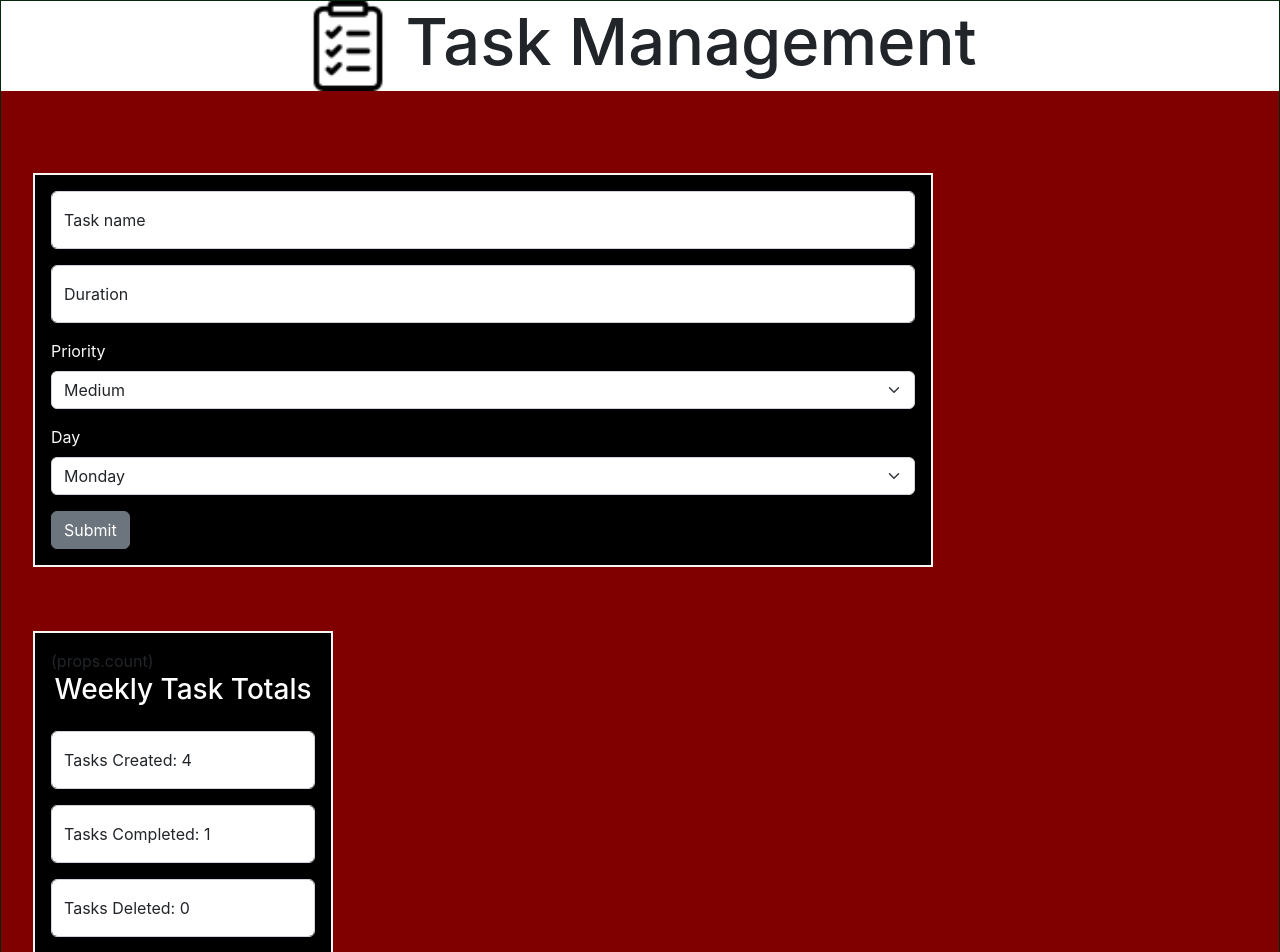
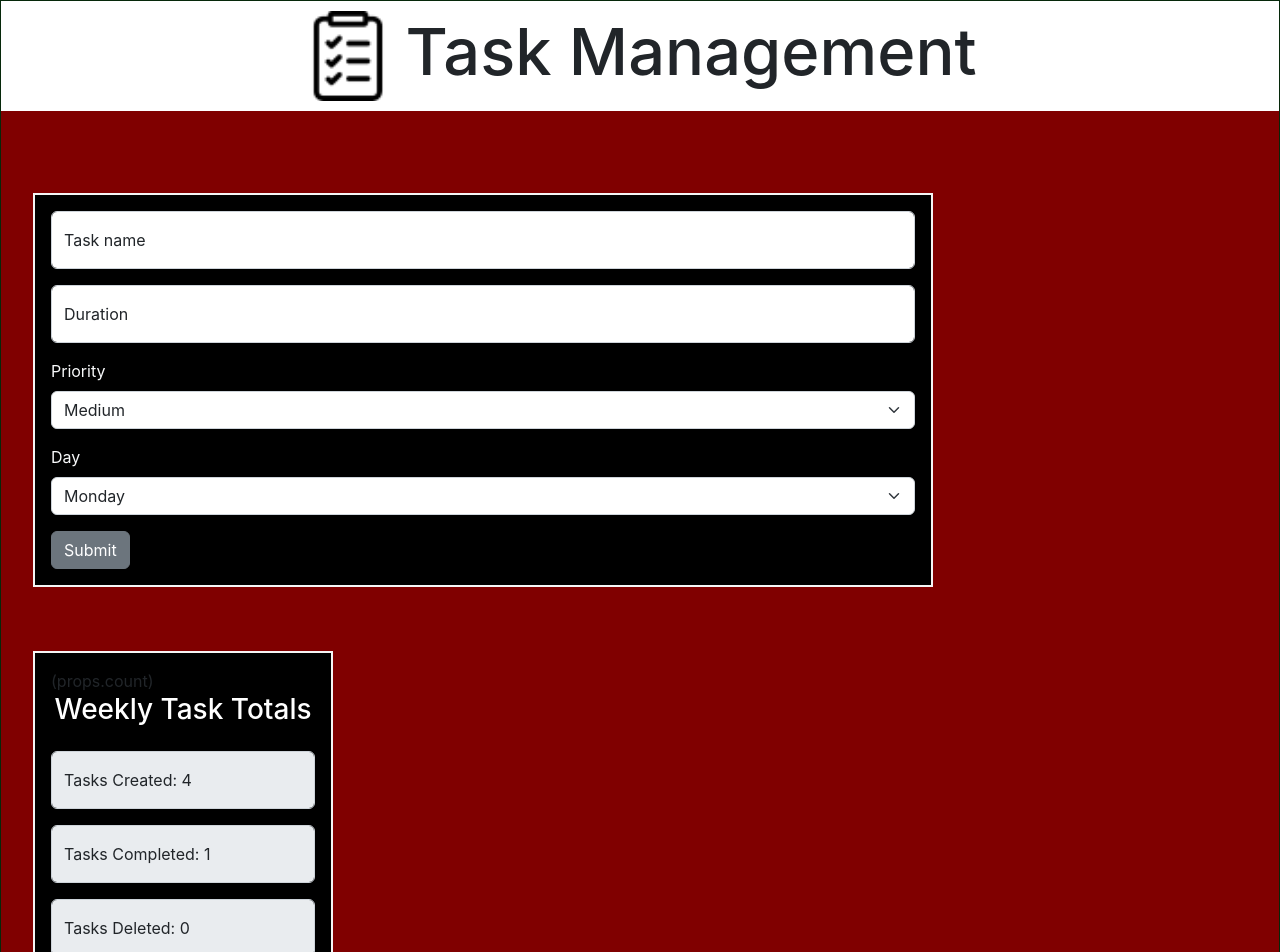
Before and after one commit to SeanDoyle-MG/React_Task_Manager, a React (Create React App) app: page / in a window 1280 px wide. Shown: the top 952 px of the page. Built offline with nearby package versions, Linux system fonts and the light colour scheme.

Commit message:
Modified page and card header. Removed edit function for the task total form

```diff
--- a/src/App.css
+++ b/src/App.css
@@ -9,7 +9,7 @@
     width: 100%;
     align-items: center;
     justify-content: center;
-    height: 90px;
+    height: 110px;
     background-color: white;
     margin: 0;
 }
--- a/src/Components/TaskForm/TaskFormTotal.jsx
+++ b/src/Components/TaskForm/TaskFormTotal.jsx
@@ -24,19 +24,19 @@ export default function TaskFormTotal(props) {
                 <TaskTotalHeading>Weekly Task Totals</TaskTotalHeading>
                 <FormGroup floating>
                     <Input
-                        placeholder="Tasks Created">
+                        placeholder="Tasks Created" disabled>
                     </Input>
                     <Label htmlFor="task-name">Tasks Created:      {props.count[0]}</Label>
                 </FormGroup>
                 <FormGroup floating>
                     <Input
-                        placeholder="Tasks Completed">
+                        placeholder="Tasks Completed" disabled>
                     </Input>
                     <Label htmlFor="task-name">Tasks Completed:     {props.count[1]}</Label>
                 </FormGroup>
                 <FormGroup floating>
                     <Input
-                        placeholder="Tasks Deleted">
+                        placeholder="Tasks Deleted" disabled>
                     </Input>
                     <Label htmlFor="task-name">Tasks Deleted:      {props.count[2]}</Label>
                 </FormGroup>
--- a/src/Components/TaskWeeklyList/TaskCard/TaskCard.jsx
+++ b/src/Components/TaskWeeklyList/TaskCard/TaskCard.jsx
@@ -23,7 +23,11 @@ const Card = styled.div`
               css`background-color: #004e7c;` :
               '')
   }
+`;
 
+const Cardheading = styled.h4`
+  text-overflow: ellipsis;
+  overflow: hidden;
 `;
 
 const ControlLink = styled.a`
@@ -37,12 +41,12 @@ const ControlLink = styled.a`
 padding: 7px;
 margin: 5px;
 
-  &:hover, &:focus, &:active {
+  &: hover, &: focus, &:active {
   color: white;
 }
 
   &:hover {
-    background-color: rgba(255, 255, 255, 0.2);
+  background - color: rgba(255, 255, 255, 0.2);
 }
 `;
 
@@ -87,7 +91,7 @@ export default function TaskCard({ task, setDraggedCard, handleComplete, handleD
       priority={task.priority}
       isCompleted={task.isCompleted}
       isDragging={isDragging}>
-      <h4>{task.taskName}</h4>
+      <Cardheading>{task.taskName}</Cardheading>
       <p className="duration-p">Duration: {task.duration}</p>
       <p className="priority-p">Priority: {task.priority}</p>
       <p className="controls-p">
```
Lines whose indentation alone changed are shown as unchanged.
